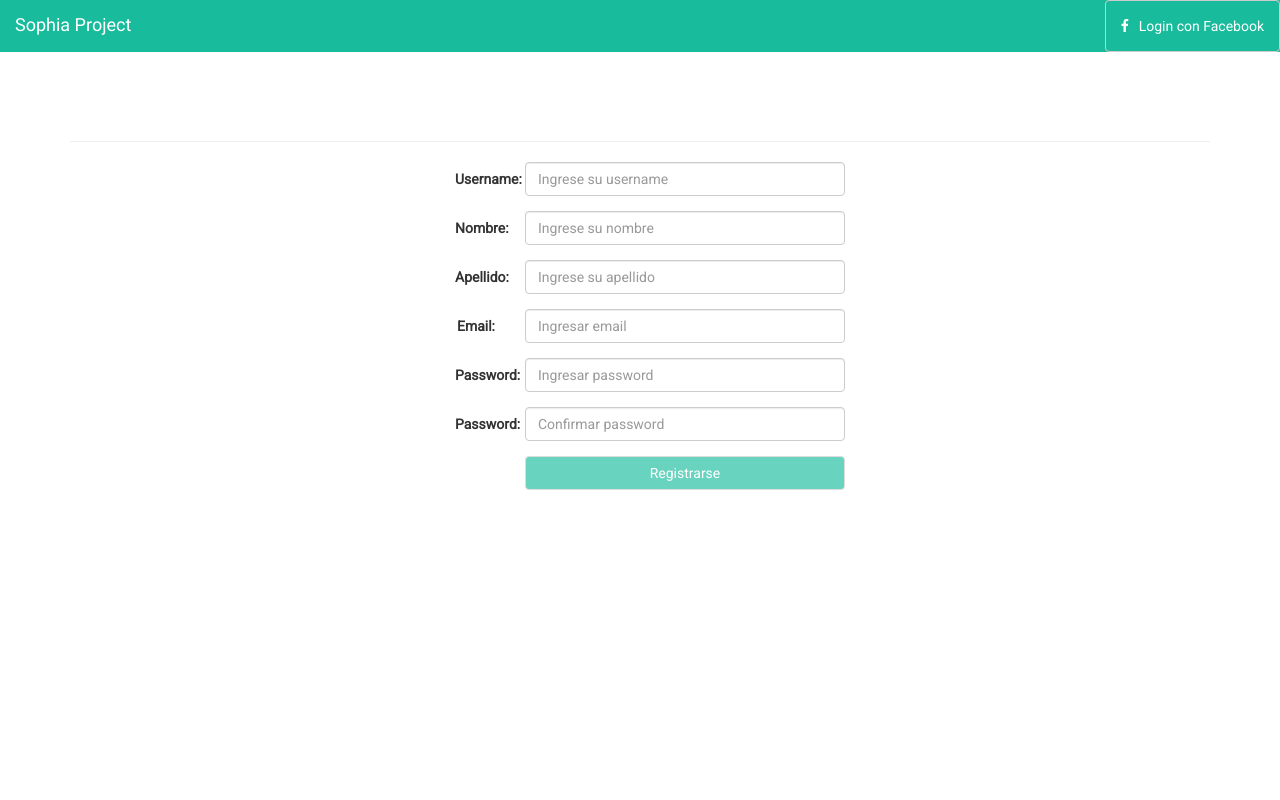
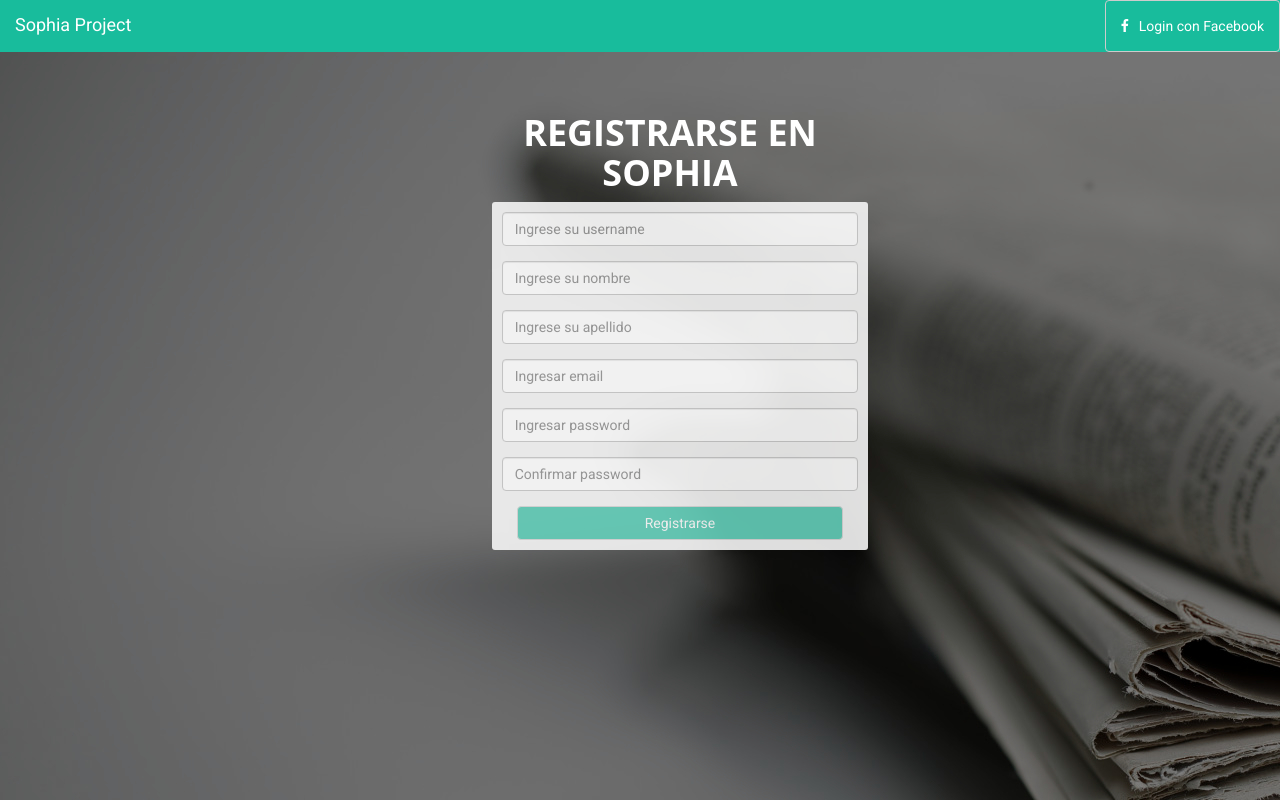
Before and after one commit to gabrielanicole/SophiaGUI, a Django app: page /createaccount/ in a window 1280 px wide. Run offline with Django 3.2, Linux system fonts and the light colour scheme; some libraries are stand-ins or nearby versions.

Commit message:
add style in registration page

```diff
--- a/SophiaGUI/explora/static/explora/register.css
+++ b/SophiaGUI/explora/static/explora/register.css
@@ -14,6 +14,7 @@
 }
 .jumbotron{
     background-color: rgba(24, 188, 156, 1);
+    opacity: 0.9;
 }
 .jumbo-text{
     color: white !important;
@@ -25,3 +26,27 @@
     left:0;
     width:100%;
 }
+
+body{
+    background-image: url('/static/home/img/header.jpg');
+}
+
+.register-form{
+    background-color: whitesmoke;
+    padding: 10px;
+    border-radius: 3px;
+    opacity: 0.9;
+
+}
+.register-form label{
+    color:black;
+}
+
+.title-heading{
+    text-transform: uppercase;
+    color:white;
+    font-family: 'Open Sans', 'Helvetica Neue', Arial, sans-serif;
+    font-weight: 700;
+    text-transform: uppercase;
+    text-align: center;
+}
--- a/SophiaGUI/explora/templates/registration.html
+++ b/SophiaGUI/explora/templates/registration.html
@@ -50,65 +50,68 @@
             </div>
 
             <div class="container">
-                <div class="page-header">
-                    <div class="alert alert-success" ng-show="newUserCreated" class="ng-hide"> Se ha enviado un mail a <strong>[[email]]</strong> las instrucciones necesarias para activar su cuenta</div>
+                <div class="row">
+                    <div class="col-md-12">
+                        <div class="alert alert-success" ng-show="newUserCreated" class="ng-hide"> Se ha enviado un mail a <strong>[[email]]</strong> las instrucciones necesarias para activar su cuenta</div>
+                    <div>
+                </div>
+            </div>
+
+            <div class="container">
+                <div class="row">
+                    <div class="col-md-4 col-md-offset-4">
+                        <h1 class="title-heading">Registrarse en Sophia</h1>
+                    <div>
                 </div>
             </div>
 
             <div class="container-fluid">
                 <div class="row" ng-hide="hideForm">
-                    <div class="col-md-4 col-md-offset-4">
+                    <div class="col-md-4 col-md-offset-4 register-form">
                         <form name="registerForm" class="form-horizontal">
 
                             <div class="form-group">
-                                <label class="control-label col-sm-2" for="name">Username:</label>
-                                <div class="col-sm-10">
+                                 <div class="col-sm-12">
                                     <input type="text" class="form-control" id="name" ng-model="username" placeholder="Ingrese su username" required>
                                 </div>
                             </div>
 
                             <div class="form-group">
-                                <label class="control-label col-sm-2" for="name">Nombre:</label>
-                                <div class="col-sm-10">
+                                <div class="col-sm-12">
                                     <input type="text" class="form-control" id="name" ng-model="firstname" placeholder="Ingrese su nombre" required>
                                 </div>
                             </div>
 
                             <div class="form-group">
-                                <label class="control-label col-sm-2" for="name">Apellido:</label>
-                                <div class="col-sm-10">
+                                <div class="col-sm-12">
                                     <input type="text" class="form-control" id="name" ng-model="lastname" placeholder="Ingrese su apellido" required>
                                 </div>
                             </div>
 
                             <div class="form-group">
-                                <label class="control-label col-sm-2" for="email">Email:</label>
-                                <div class="col-sm-10">
+                                <div class="col-sm-12">
                                     <input type="email" class="form-control" id="email" ng-model="email" placeholder="Ingresar email" required>
                                 </div>
                             </div>
 
                             <div class="form-group">
-                                <label class="control-label col-sm-2" for="pwd">Password:</label>
-                                <div class="col-sm-10">
+                                   <div class="col-sm-12">
                                     <input type="password" class="form-control" id="pwd" ng-model="password" ng-change="lengthPasswords(password)" placeholder="Ingresar password"
                                         required>
                                 </div>
                             </div>
 
                             <div class="form-group">
-                                <label class="control-label col-sm-2" for="pwd">Password:</label>
-                                <div class="col-sm-10">
+                                 <div class="col-sm-12">
                                     <input type="password" class="form-control" id="pwd" ng-model="confirmpassword" ng-change="matchPasswords(password,confirmpassword)"
                                         placeholder="Confirmar password" required>
                                 </div>
                             </div>
 
-                            <div class="form-group">
-                                <div class="col-sm-offset-2 col-sm-10">
-                                    <button class="btn btn-default btn-block btn-register"  ng-disabled="!validateForm" ng-click="getUserInput(registerForm.$valid)">Registrarse</button>
-                                </div>
+                            <div class="col-sm-12">
+                                 <button class="btn btn-default btn-block btn-register"  ng-disabled="!validateForm" ng-click="getUserInput(registerForm.$valid)">Registrarse</button>
                             </div>
+
                         </form>
                     </div>
                         <div class="col-md-4">
```
